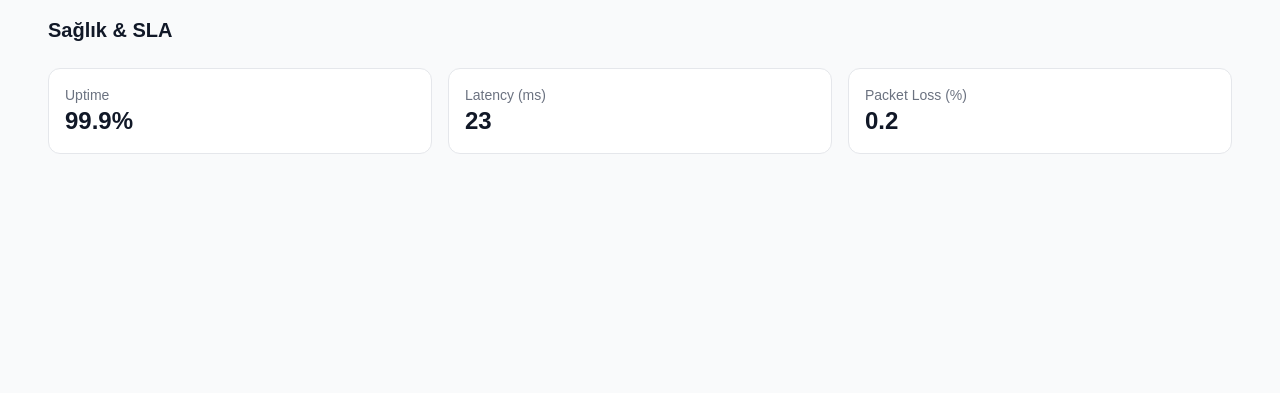
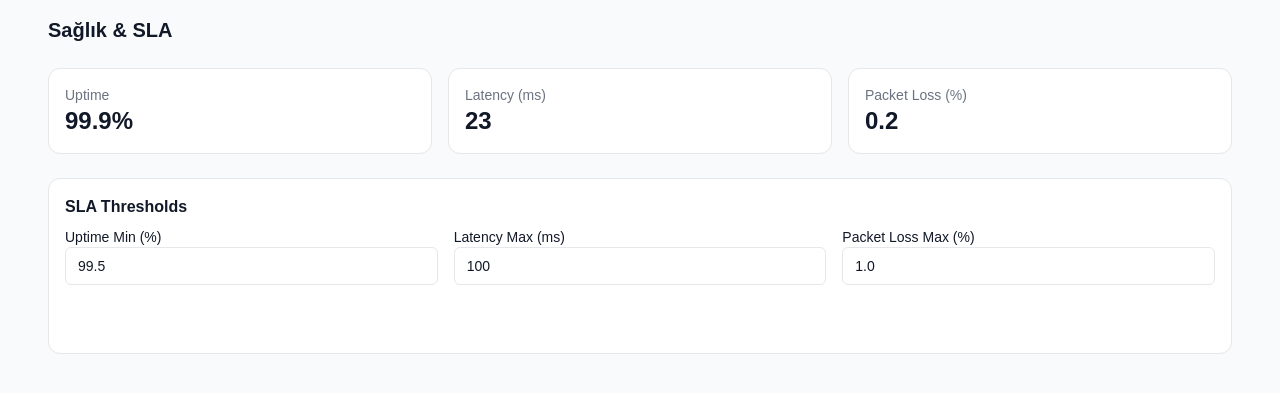
Before and after one commit to gucluceyhan/EMS, a Python web app: template src/ems/ui/templates/settings/health.html in a window 1280 px wide. Shown: the top 393 px of the page. Run offline with Jinja, Linux system fonts and the light colour scheme; the template is opened without the code that fills it, so the values that code supplies are empty; some libraries are stand-ins or nearby versions.

Commit message:
feat(crud): complete CRUD for remaining settings pages - ota, alert-templates, calibration, compliance, ui-prefs, health

```diff
--- a/src/ems/ui/templates/settings/alert-templates.html
+++ b/src/ems/ui/templates/settings/alert-templates.html
@@ -35,8 +35,14 @@
           <label class="flex items-center gap-2"><input type="checkbox" /> Webhook</label>
           <label class="block mt-3">Template ({{device}}, {{value}}, {{threshold}})<textarea rows="3" class="w-full bg-transparent border border-gray-200 dark:border-gray-700 rounded-md px-3 py-2" placeholder="ALARM: {{device}} {{metric}} = {{value}} {{unit}} (threshold: {{threshold}})"></textarea></label>
         </div>
+        <button id="btnSaveChannels" class="mt-3 px-3 py-2 rounded-md bg-blue-600 text-white">Kaydet</button>
       </div>
     </div>
+    <div class="mt-4">
+      <button id="btnSaveTemplates" class="px-3 py-2 rounded-md bg-brand-600 text-white">Tüm Şablonları Kaydet</button>
+      <div id="saveResult" class="mt-2 text-sm hidden"></div>
+    </div>
   </div>
+  <script src="/static/assets/js/settings.js"></script>
 </body>
 </html>
--- a/src/ems/ui/templates/settings/compliance.html
+++ b/src/ems/ui/templates/settings/compliance.html
@@ -20,8 +20,14 @@
         <label class="flex items-center gap-2 text-sm"><input type="checkbox" checked /> IP addresses</label>
         <label class="flex items-center gap-2 text-sm"><input type="checkbox" /> User emails</label>
         <label class="flex items-center gap-2 text-sm"><input type="checkbox" /> Device serials</label>
+        <button id="btnSaveMasking" class="mt-3 px-3 py-2 rounded-md bg-blue-600 text-white">Kaydet</button>
       </div>
     </div>
+    <div class="mt-4">
+      <button id="btnSaveCompliance" class="px-3 py-2 rounded-md bg-brand-600 text-white">Tüm Uyumluluk Ayarlarını Kaydet</button>
+      <div id="saveResult" class="mt-2 text-sm hidden"></div>
+    </div>
   </div>
+  <script src="/static/assets/js/settings.js"></script>
 </body>
 </html>
--- a/src/ems/ui/templates/settings/health.html
+++ b/src/ems/ui/templates/settings/health.html
@@ -23,6 +23,17 @@
         <div class="text-2xl font-semibold">0.2</div>
       </div>
     </div>
+    <div class="bg-white dark:bg-gray-950 border border-gray-200 dark:border-gray-800 rounded-xl p-4 mt-6">
+      <h2 class="font-semibold mb-2">SLA Thresholds</h2>
+      <div class="grid grid-cols-1 md:grid-cols-3 gap-4">
+        <label class="text-sm">Uptime Min (%)<input type="number" value="99.5" class="w-full bg-transparent border border-gray-200 dark:border-gray-700 rounded-md px-3 py-2" /></label>
+        <label class="text-sm">Latency Max (ms)<input type="number" value="100" class="w-full bg-transparent border border-gray-200 dark:border-gray-700 rounded-md px-3 py-2" /></label>
+        <label class="text-sm">Packet Loss Max (%)<input type="number" value="1.0" step="0.1" class="w-full bg-transparent border border-gray-200 dark:border-gray-700 rounded-md px-3 py-2" /></label>
+      </div>
+      <button id="btnSaveHealth" class="mt-3 px-3 py-2 rounded-md bg-brand-600 text-white">Kaydet</button>
+      <div id="saveResult" class="mt-2 text-sm hidden"></div>
+    </div>
   </div>
+  <script src="/static/assets/js/settings.js"></script>
 </body>
 </html>
--- a/src/ems/ui/templates/settings/ota.html
+++ b/src/ems/ui/templates/settings/ota.html
@@ -8,6 +8,12 @@
       <input type="file" class="text-sm" />
       <div class="mt-3 text-sm text-gray-500">Staged rollout %</div>
       <input type="number" value="10" class="w-32 bg-transparent border border-gray-200 dark:border-gray-700 rounded-md px-3 py-2" />
+      <div class="mt-4">
+        <button id="btnUploadFW" class="px-3 py-2 rounded-md bg-blue-600 text-white">Upload & Deploy</button>
+        <button id="btnSaveOTA" class="px-3 py-2 rounded-md bg-brand-600 text-white ml-2">Kaydet</button>
+        <div id="saveResult" class="mt-2 text-sm hidden"></div>
+      </div>
     </div>
   </div>
+  <script src="/static/assets/js/settings.js"></script>
 </body></html>
--- a/src/ems/ui/templates/settings/ui-prefs.html
+++ b/src/ems/ui/templates/settings/ui-prefs.html
@@ -21,8 +21,14 @@
         <label class="text-sm block">Map Default Zoom<input type="number" value="6" min="1" max="18" class="w-full bg-transparent border border-gray-200 dark:border-gray-700 rounded-md px-3 py-2" /></label>
         <label class="text-sm block mt-2">Table Pagination<select class="w-full bg-transparent border border-gray-200 dark:border-gray-700 rounded-md px-3 py-2"><option>25</option><option>50</option><option>100</option></select></label>
         <label class="text-sm block mt-2">Default Export<select class="w-full bg-transparent border border-gray-200 dark:border-gray-700 rounded-md px-3 py-2"><option>PDF</option><option>Excel</option><option>CSV</option></select></label>
+        <button id="btnSaveNav" class="mt-3 px-3 py-2 rounded-md bg-blue-600 text-white">Kaydet</button>
       </div>
     </div>
+    <div class="mt-4">
+      <button id="btnSaveUIPrefs" class="px-3 py-2 rounded-md bg-brand-600 text-white">Tüm UI Tercihlerini Kaydet</button>
+      <div id="saveResult" class="mt-2 text-sm hidden"></div>
+    </div>
   </div>
+  <script src="/static/assets/js/settings.js"></script>
 </body>
 </html>
```
Also changed, not shown: src/ems/ui/templates/settings/calibration.html (+7 -2 lines).
